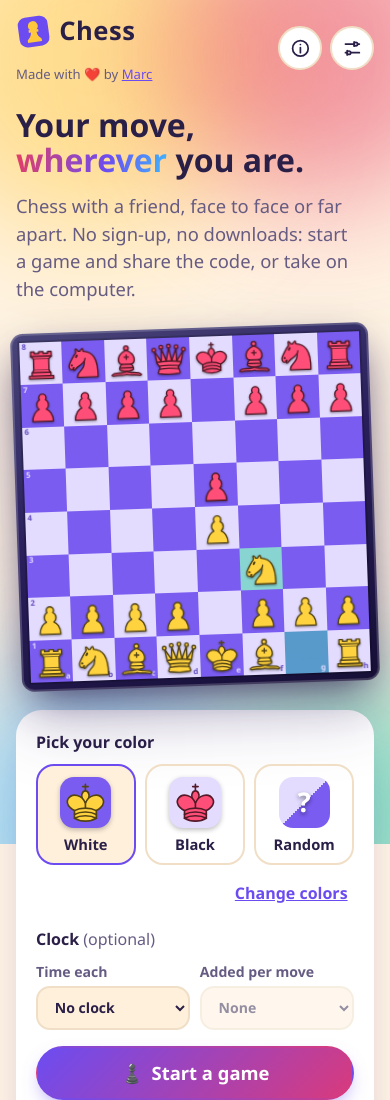
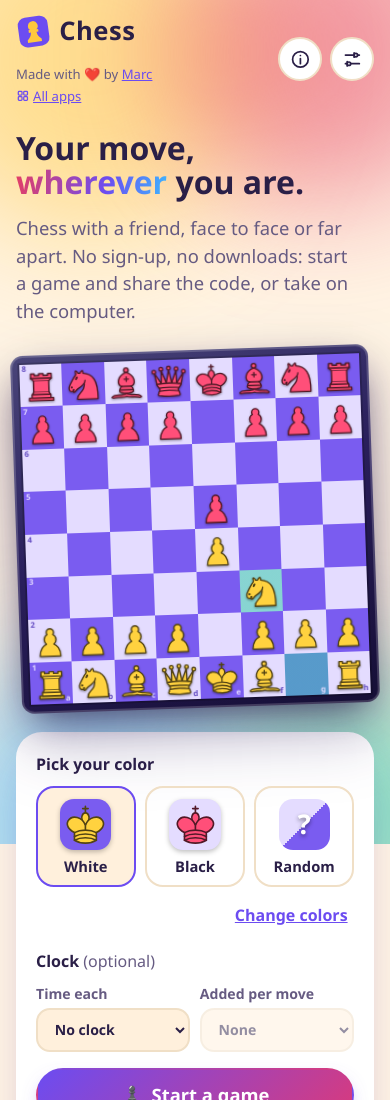
Before and after one commit to mco-gh/chess, a plain HTML site: page index.html in a window 390 px wide. Shown: the top 1100 px of the page. Drawn offline with Linux system fonts and the light colour scheme.

Commit message:
Add an "All apps" link to the credit line
Links back to mco.dev/apps. On phones it gets its own line under the credit.

Co-Authored-By: Claude Opus 5.5 <noreply@anthropic.com>

```diff
--- a/index.html
+++ b/index.html
@@ -28,7 +28,7 @@
         </svg>
         <span>Chess</span>
       </a>
-      <p class="credit">Made with ❤️ by <a href="https://mco.dev/">Marc</a></p>
+      <p class="credit">Made with ❤️ by <a href="https://mco.dev/">Marc</a><span class="sep" aria-hidden="true">·</span><a class="apps-link" href="https://mco.dev/apps/"><svg viewBox="0 0 24 24" aria-hidden="true"><rect x="4" y="4" width="6.5" height="6.5" rx="1.5"/><rect x="13.5" y="4" width="6.5" height="6.5" rx="1.5"/><rect x="4" y="13.5" width="6.5" height="6.5" rx="1.5"/><rect x="13.5" y="13.5" width="6.5" height="6.5" rx="1.5"/></svg>All apps</a></p>
     </div>
     <div class="top-actions">
       <button class="icon-btn" type="button" command="show-modal" commandfor="info" aria-label="About Chess">
--- a/styles.css
+++ b/styles.css
@@ -506,3 +506,13 @@ body:has(#lobby[hidden]) .copyright { display: none; }
 .style-sample { display: flex; gap: 2px; padding: .25rem .35rem; border-radius: 10px; background: linear-gradient(90deg, var(--sq-light) 50%, var(--sq-dark) 50%); }
 .style-sample .pc { inline-size: 1.9rem; block-size: 1.9rem; }
 .piece-style svg { stroke-width: var(--sw); }
+
+/* Back to the list of all of Marc's apps, on the credit line. */
+.credit .sep { margin-inline: 0.4em; }
+.apps-link { white-space: nowrap; }
+.apps-link svg { display: inline; inline-size: 1.05em; block-size: 1.05em; margin-inline-end: 0.25em; vertical-align: -0.18em; fill: none; stroke: currentColor; stroke-width: 2.2; stroke-linecap: round; stroke-linejoin: round; }
+/* Phones: too narrow for one line, so the link gets its own line instead of wrapping after the dot. */
+@media (max-width: 40rem) {
+  .credit .sep { display: none; }
+  .apps-link { display: block; margin-block-start: 0.15rem; }
+}
```
